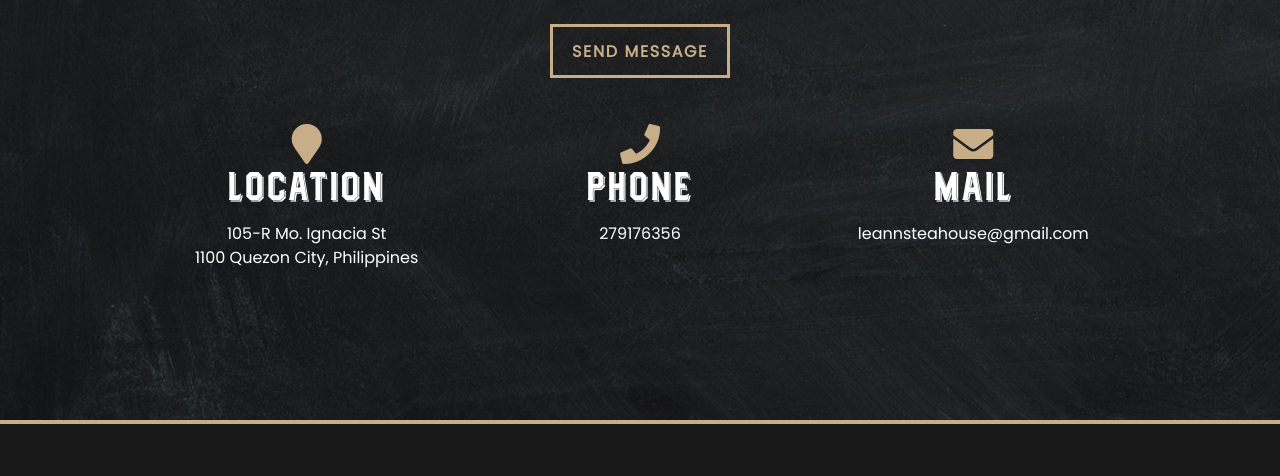
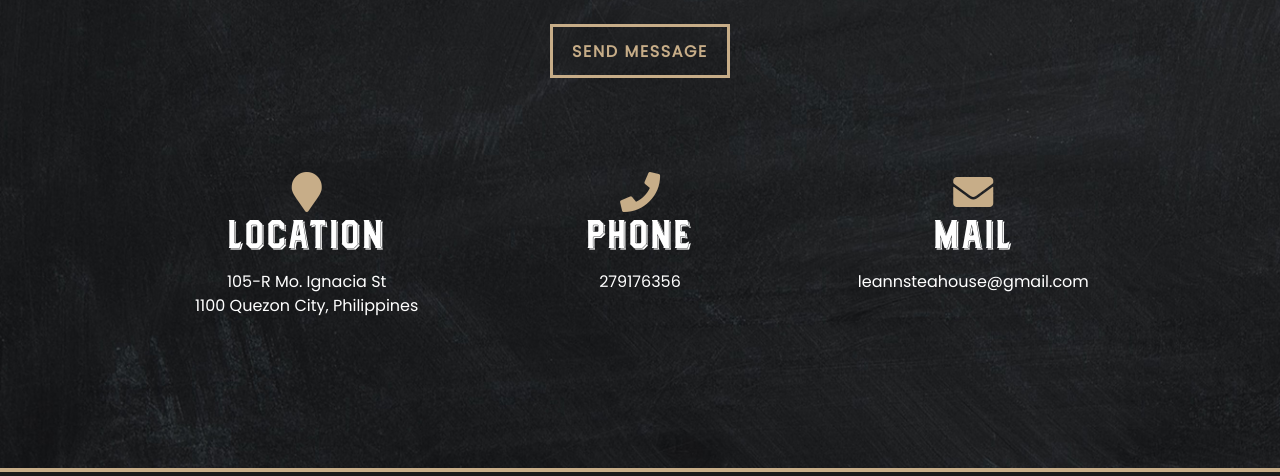
Before and after one commit to rickygalicinao/samgyupsal, a plain HTML site: page index.html in a window 1280 px wide. Shown: the part 2937-3413 px from the top of the page. Drawn offline with nearby package versions, Linux system fonts and the light colour scheme.

Commit message:
add margin in contact icons

```diff
--- a/index.html
+++ b/index.html
@@ -206,7 +206,7 @@
 				</div>
 				<div class="contact-info">
 					<div class="row">
-						<div class="col-md-4">
+						<div class="col-md-4 mt-5">
 							<div class="contact-info-box">
 								<i aria-hidden="true" class="fas fa-map-marker"></i>
 								<h2 class="main-title">Location</h2>
@@ -214,14 +214,14 @@
 									1100 Quezon City, Philippines</p>
 							</div>
 						</div>
-						<div class="col-md-4">
+						<div class="col-md-4 mt-5">
 							<div class="contact-info-box">
 								<i aria-hidden="true" class="fas fa-phone"></i>
 								<h2 class="main-title">Phone</h2>
 								<p>279176356</p>
 							</div>
 						</div>
-						<div class="col-md-4">
+						<div class="col-md-4 mt-5">
 							<div class="contact-info-box">
 								<i aria-hidden="true" class="fas fa-envelope"></i>
 								<h2 class="main-title">Mail</h2>
```
Also changed, not shown: location.html (+3 -3 lines).
